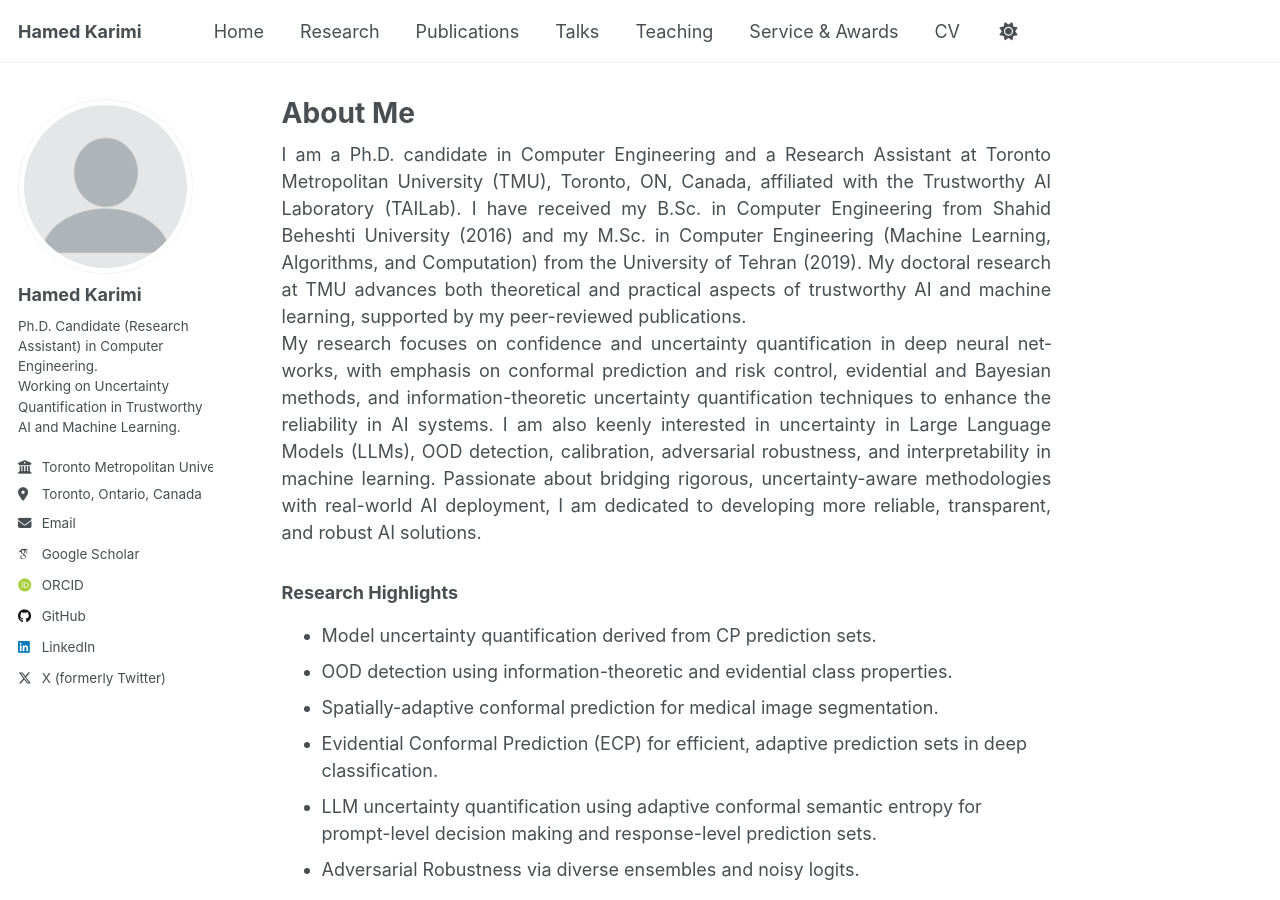
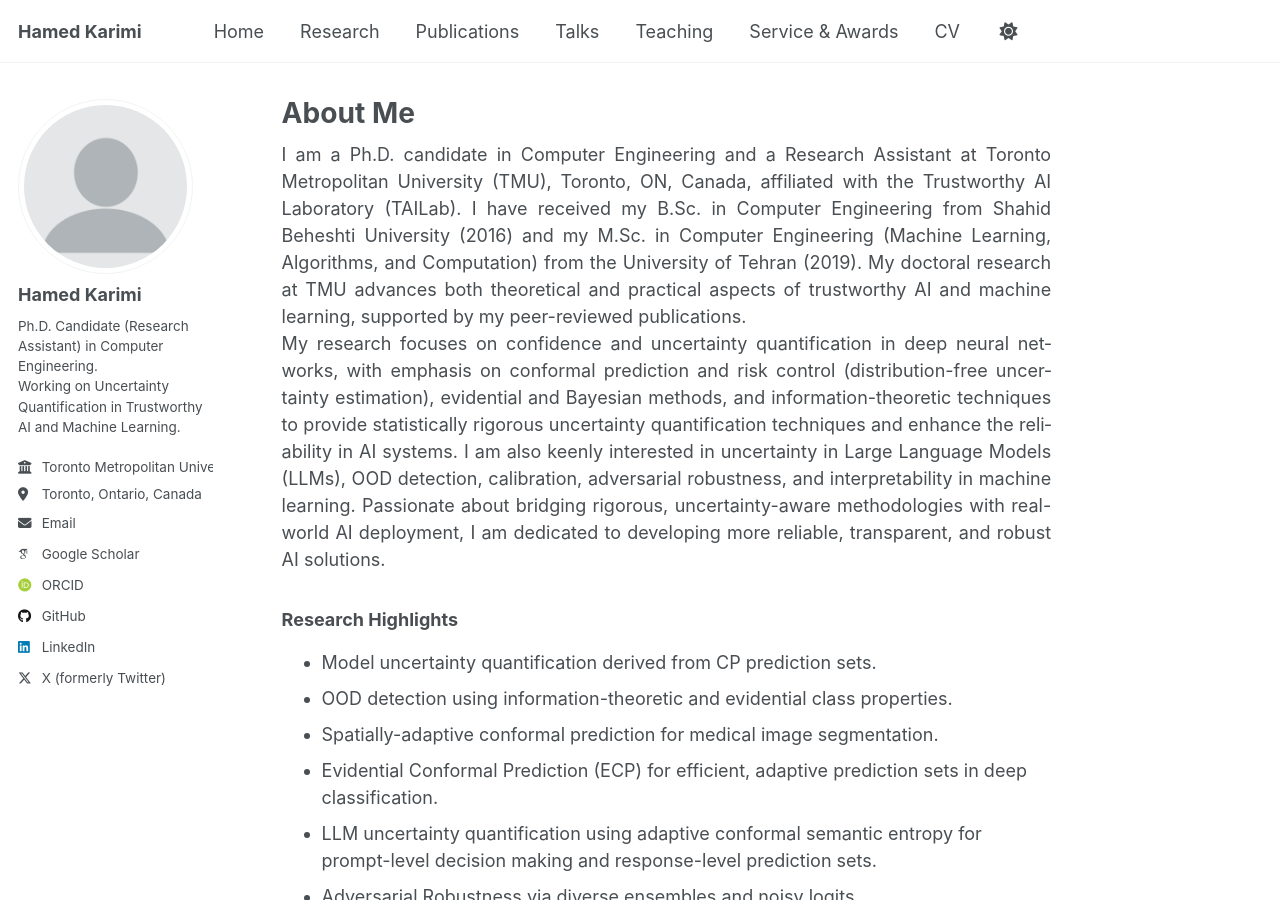
Before and after one commit to hamedmx/hamedmx.github.io, a Jekyll site: the page built from _pages/about.md, in a window 1280 px wide and 900 px high. Built offline with Jekyll 4.4.1, drawn with Linux system fonts in a browser that asks for light colours; some web fonts are replaced; a script that is not in the unit is left out.

Commit message:
Update about.md

```diff
--- a/_pages/about.md
+++ b/_pages/about.md
@@ -8,7 +8,7 @@ redirect_from:
 ---
 
 <div class="justify-text">
-I am a Ph.D. candidate in Computer Engineering and a Research Assistant at Toronto Metropolitan University (TMU), Toronto, ON, Canada, affiliated with the Trustworthy AI Laboratory (TAILab). I have received my B.Sc. in Computer Engineering from Shahid Beheshti University (2016) and my M.Sc. in Computer Engineering (Machine Learning, Algorithms, and Computation) from the University of Tehran (2019). My doctoral research at TMU advances both theoretical and practical aspects of trustworthy AI and machine learning, supported by my peer-reviewed publications.<br>My research focuses on confidence and uncertainty quantification in deep neural networks, with emphasis on conformal prediction and risk control, evidential and Bayesian methods, and information-theoretic uncertainty quantification techniques to enhance the reliability in AI systems. I am also keenly interested in uncertainty in Large Language Models (LLMs), OOD detection, calibration, adversarial robustness, and interpretability in machine learning.
+I am a Ph.D. candidate in Computer Engineering and a Research Assistant at Toronto Metropolitan University (TMU), Toronto, ON, Canada, affiliated with the Trustworthy AI Laboratory (TAILab). I have received my B.Sc. in Computer Engineering from Shahid Beheshti University (2016) and my M.Sc. in Computer Engineering (Machine Learning, Algorithms, and Computation) from the University of Tehran (2019). My doctoral research at TMU advances both theoretical and practical aspects of trustworthy AI and machine learning, supported by my peer-reviewed publications.<br>My research focuses on confidence and uncertainty quantification in deep neural networks, with emphasis on conformal prediction and risk control (distribution-free uncertainty estimation), evidential and Bayesian methods, and information-theoretic techniques to provide statistically rigorous uncertainty quantification techniques and enhance the reliability in AI systems. I am also keenly interested in uncertainty in Large Language Models (LLMs), OOD detection, calibration, adversarial robustness, and interpretability in machine learning.
 Passionate about bridging rigorous, uncertainty-aware methodologies with real-world AI deployment, I am dedicated to developing more reliable, transparent, and robust AI solutions.
 </div>
 
```
